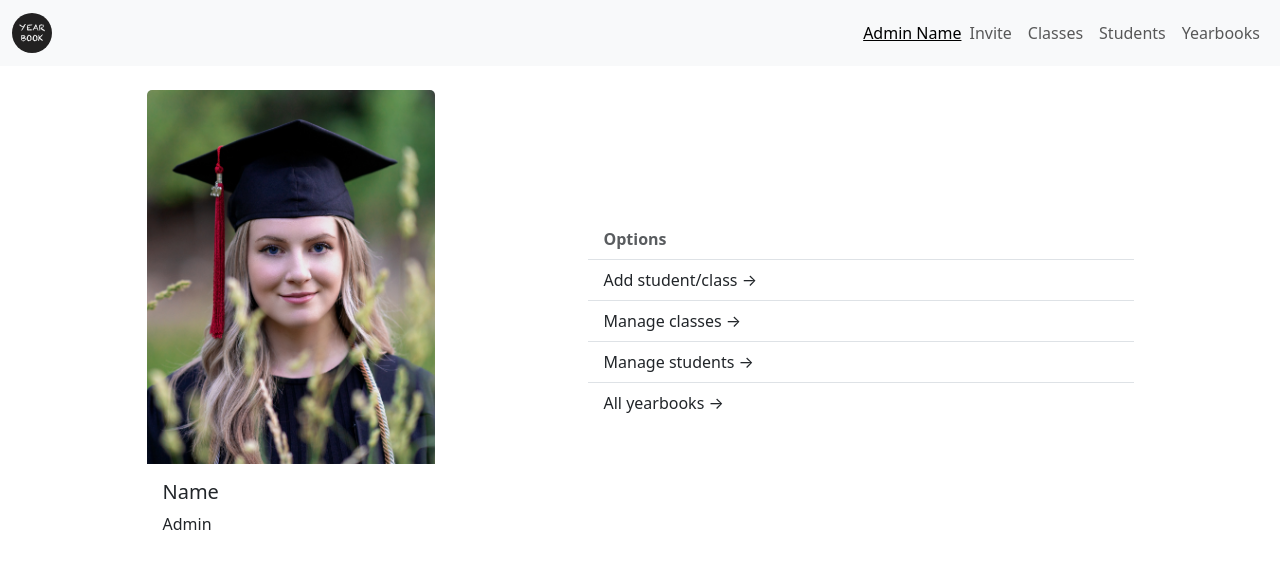
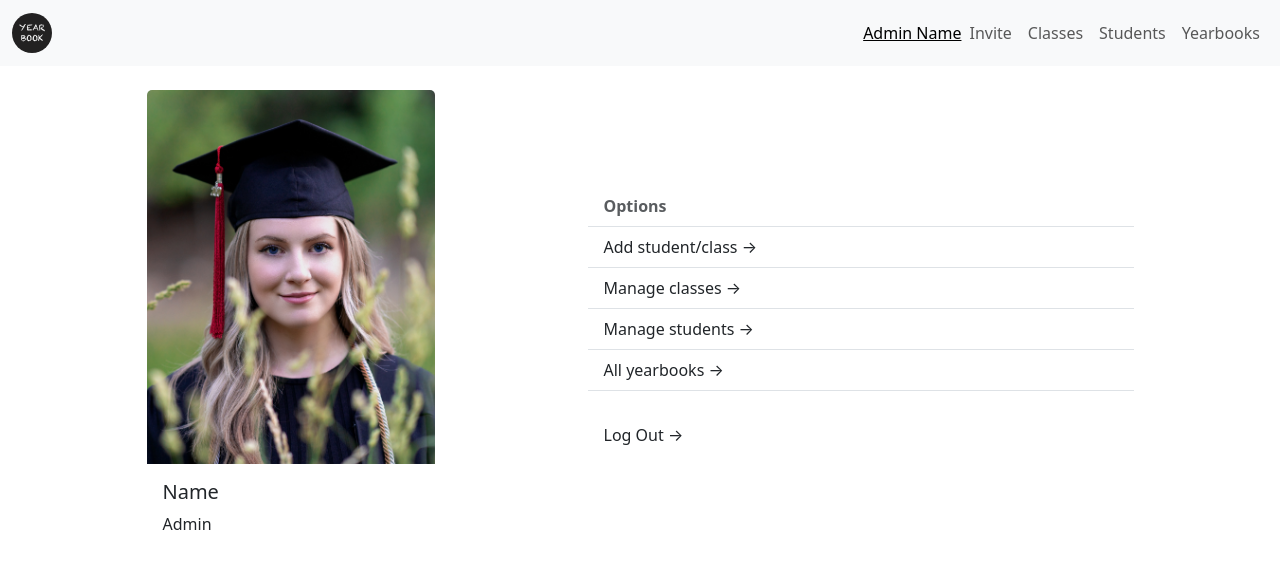
Before and after one commit to wenxpan/digital-yearbook-frontend, a React (Vite) app: page /account in a window 1280 px wide. Shown: the top 568 px of the page. Built offline with nearby package versions, Linux system fonts and the light colour scheme.

Commit message:
added log out to account; changed navbar logo link

```diff
--- a/src/components/Navbar.jsx
+++ b/src/components/Navbar.jsx
@@ -60,7 +60,7 @@ const NavBar = () => {
   return (
     <Navbar expand="lg" className="bg-body-tertiary">
       <Container fluid>
-        <Navbar.Brand as={Link} to="/">
+        <Navbar.Brand as={Link} to={isLoggedIn ? "/account" : "/"}>
           <img
             src="/src/assets/yearbook-logo.svg"
             width="40"
--- a/src/pages/Account.jsx
+++ b/src/pages/Account.jsx
@@ -28,6 +28,11 @@ const Account = ({ img = "/src/assets/profile-placeholder.jpg" }) => {
     // student reset profile
     console.log("reset profile clicked")
   }
+
+  function handleLogOut() {
+    console.log("log out clicked")
+  }
+
   return (
     <>
       <Container fluid="md" className="mt-4">
@@ -58,6 +63,10 @@ const Account = ({ img = "/src/assets/profile-placeholder.jpg" }) => {
                       {s.option} →
                     </ListGroup.Item>
                   ))}
+              <br />
+              <ListGroup.Item onClick={handleLogOut} as={Link}>
+                Log Out →
+              </ListGroup.Item>
             </ListGroup>
           </Col>
         </Row>
```
